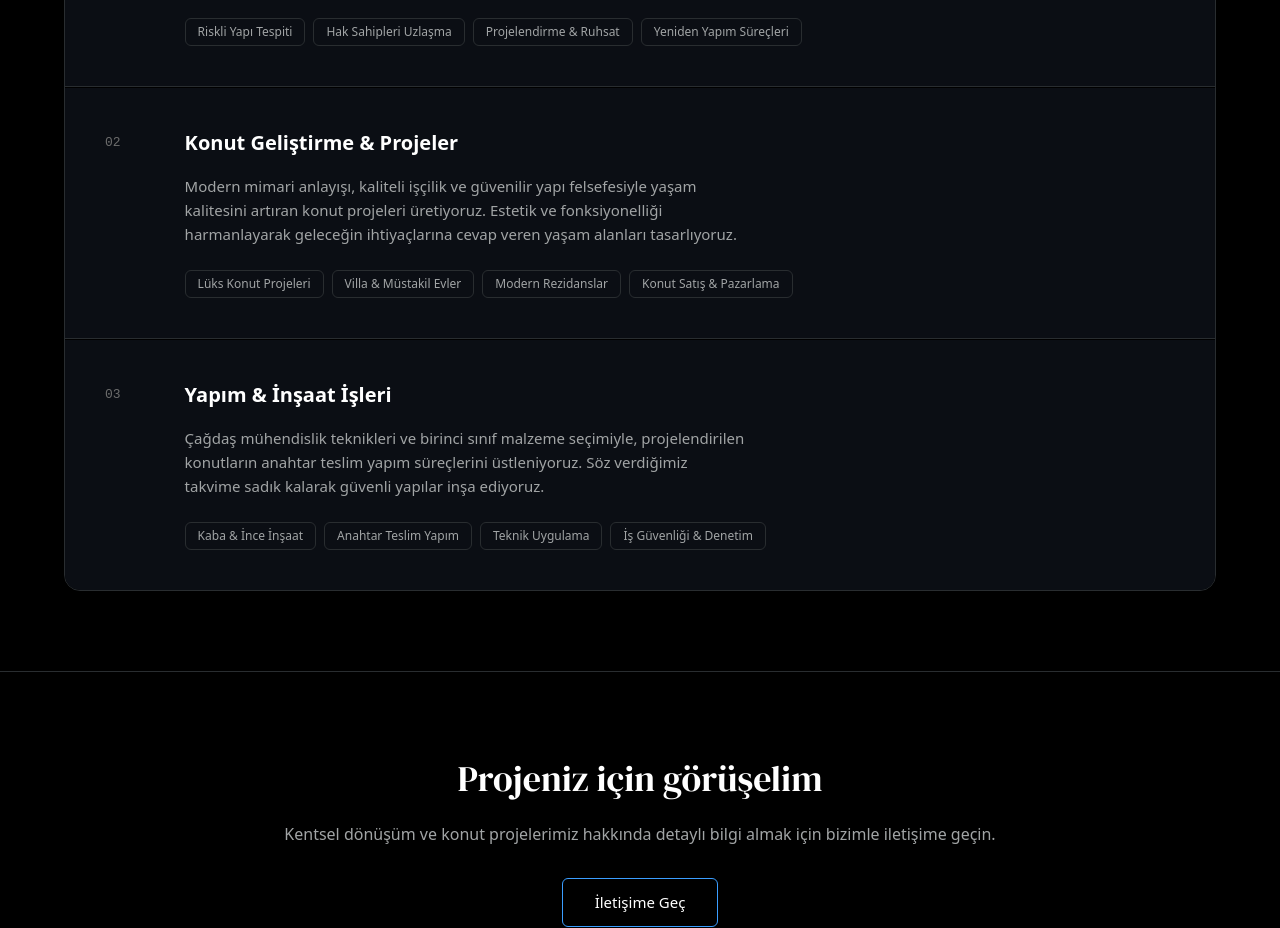
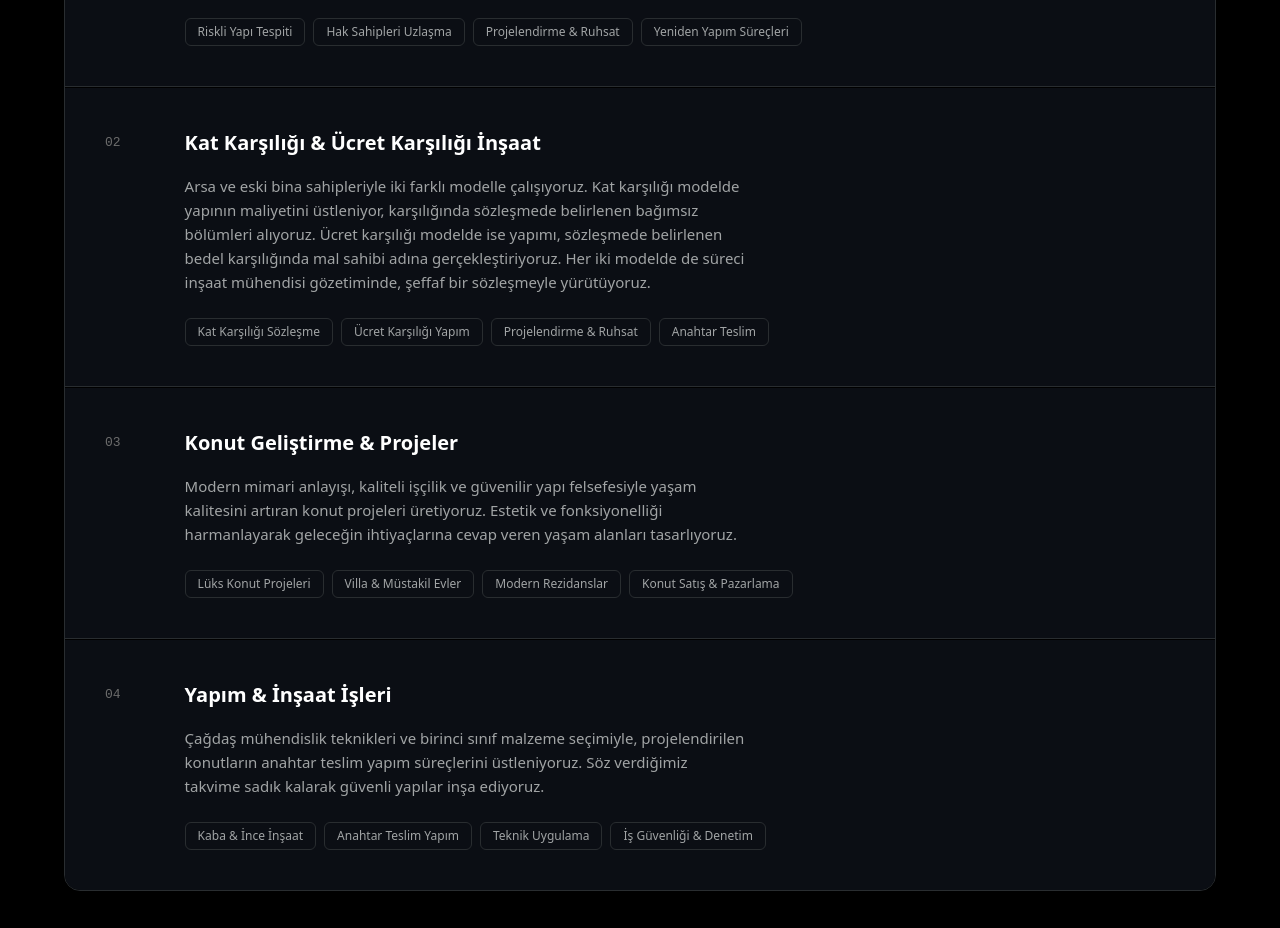
Before and after one commit to strovayapi/web-design, a Next.js app: page /hizmetler in a window 1280 px wide. Shown: the part 860-1788 px from the top of the page. Built offline with nearby package versions, Linux system fonts and the light colour scheme.

Commit message:
Hizmetler: Kat Karşılığı & Ücret Karşılığı İnşaat eklendi; SEO açıklaması ve canonical

```diff
--- a/src/app/hizmetler/page.tsx
+++ b/src/app/hizmetler/page.tsx
@@ -4,7 +4,10 @@ import Link from "next/link";
 export const metadata: Metadata = {
   title: "Hizmetler",
   description:
-    "Strova İnşaat modern kentsel dönüşüm, konut geliştirme ve güvenli bina yapım işleri alanlarında kurumsal çözümler sunmaktadır.",
+    "Kentsel dönüşüm, kat karşılığı ve ücret karşılığı inşaat, konut geliştirme ve anahtar teslim bina yapımı. Strova İnşaat; Bağcılar, Güneşli ve İstanbul genelinde hizmet verir.",
+  alternates: {
+    canonical: "/hizmetler",
+  },
 };
 
 const services = [
@@ -17,13 +20,20 @@ const services = [
   },
   {
     number: "02",
+    title: "Kat Karşılığı & Ücret Karşılığı İnşaat",
+    description:
+      "Arsa ve eski bina sahipleriyle iki farklı modelle çalışıyoruz. Kat karşılığı modelde yapının maliyetini üstleniyor, karşılığında sözleşmede belirlenen bağımsız bölümleri alıyoruz. Ücret karşılığı modelde ise yapımı, sözleşmede belirlenen bedel karşılığında mal sahibi adına gerçekleştiriyoruz. Her iki modelde de süreci inşaat mühendisi gözetiminde, şeffaf bir sözleşmeyle yürütüyoruz.",
+    items: ["Kat Karşılığı Sözleşme", "Ücret Karşılığı Yapım", "Projelendirme & Ruhsat", "Anahtar Teslim"],
+  },
+  {
+    number: "03",
     title: "Konut Geliştirme & Projeler",
     description:
       "Modern mimari anlayışı, kaliteli işçilik ve güvenilir yapı felsefesiyle yaşam kalitesini artıran konut projeleri üretiyoruz. Estetik ve fonksiyonelliği harmanlayarak geleceğin ihtiyaçlarına cevap veren yaşam alanları tasarlıyoruz.",
     items: ["Lüks Konut Projeleri", "Villa & Müstakil Evler", "Modern Rezidanslar", "Konut Satış & Pazarlama"],
   },
   {
-    number: "03",
+    number: "04",
     title: "Yapım & İnşaat İşleri",
     description:
       "Çağdaş mühendislik teknikleri ve birinci sınıf malzeme seçimiyle, projelendirilen konutların anahtar teslim yapım süreçlerini üstleniyoruz. Söz verdiğimiz takvime sadık kalarak güvenli yapılar inşa ediyoruz.",
```
